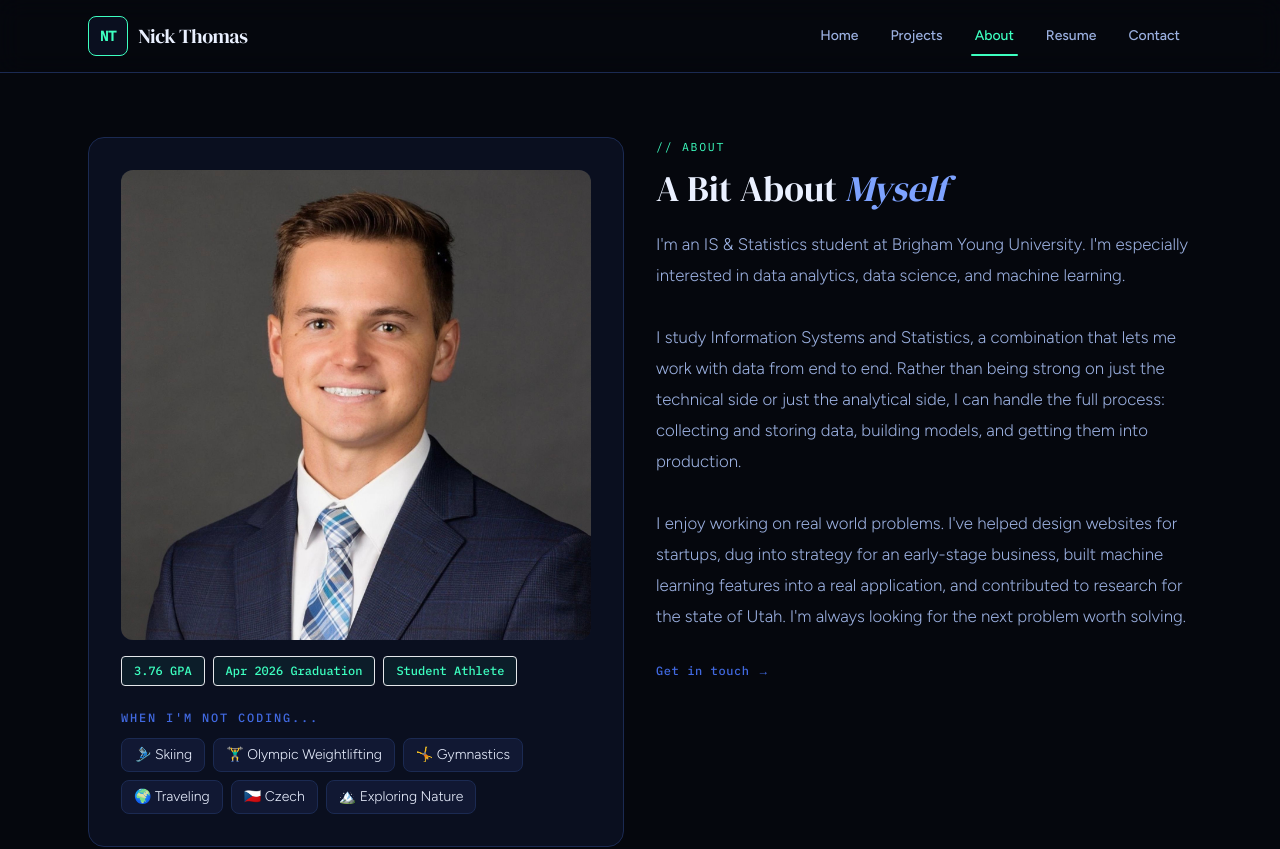
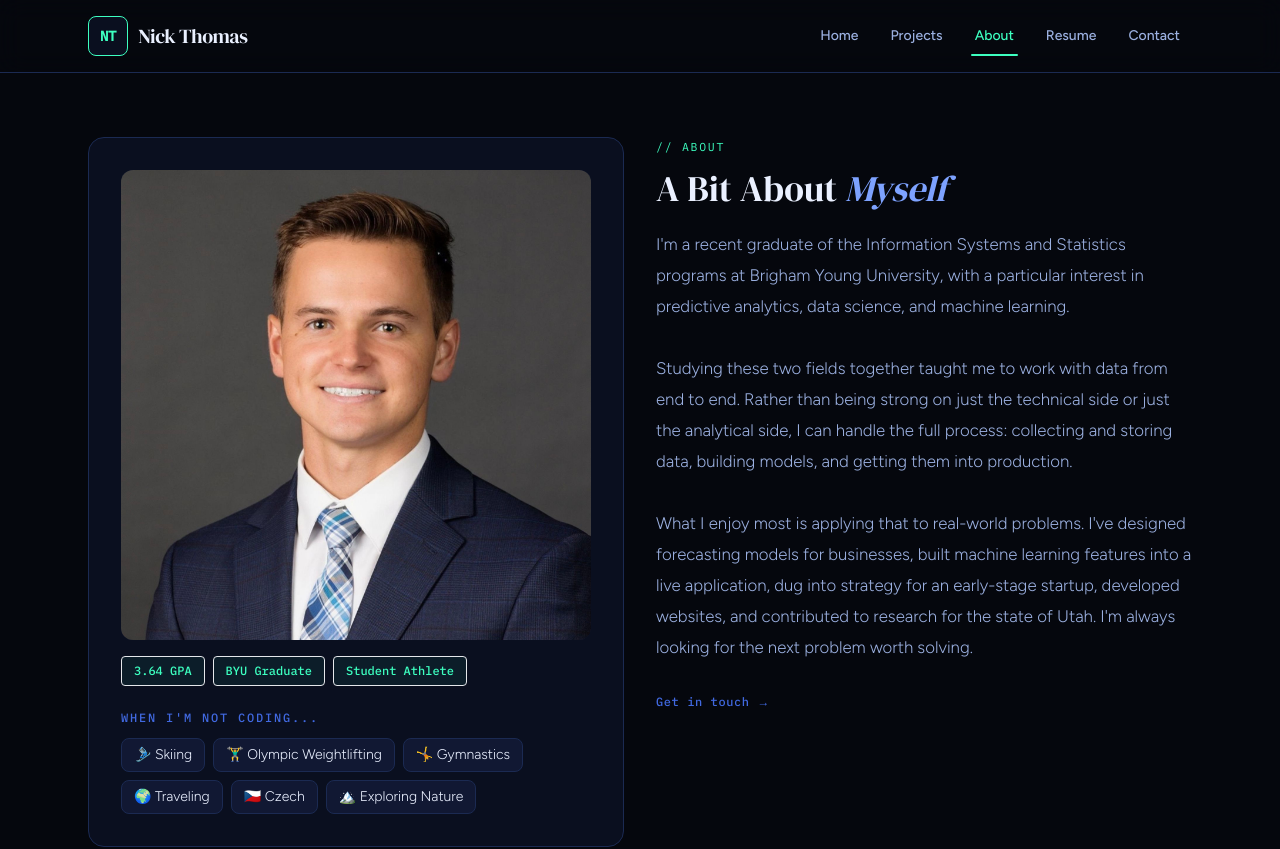
Before and after one commit to nicholasthomas18/nthomas-website, a Next.js app: page /about in a window 1280 px wide. Shown: the top 849 px of the page. Built offline with nearby package versions, Linux system fonts and the light colour scheme.

Commit message:
various changes

```diff
--- a/app/resume/page.tsx
+++ b/app/resume/page.tsx
@@ -1,6 +1,5 @@
 import Link from "next/link";
 import { CountUp } from "@/components/CountUp";
-
 export const metadata = {
   title: "Resume",
   description: "Experience and education overview.",
--- a/data/about.ts
+++ b/data/about.ts
@@ -4,16 +4,16 @@ export const bio = {
   name: "Nick Thomas",
   tagline: "I do all things data",
   short:
-    "Information Systems & Statistics student at BYU experienced in all things data from business analytics to data science processes to machine learning.",
-  long: `I'm an IS & Statistics student at Brigham Young University. I'm especially interested in data analytics, data science, and machine learning.
+    "Information Systems & Statistics graduate from BYU experienced in all things data from business analytics to data science processes to machine learning.",
+  long: `I'm a recent graduate of the Information Systems and Statistics programs at Brigham Young University, with a particular interest in predictive analytics, data science, and machine learning.
 
-I study Information Systems and Statistics, a combination that lets me work with data from end to end. Rather than being strong on just the technical side or just the analytical side, I can handle the full process: collecting and storing data, building models, and getting them into production.
+Studying these two fields together taught me to work with data from end to end. Rather than being strong on just the technical side or just the analytical side, I can handle the full process: collecting and storing data, building models, and getting them into production.
 
-I enjoy working on real world problems. I've helped design websites for startups, dug into strategy for an early-stage business, built machine learning features into a real application, and contributed to research for the state of Utah. I'm always looking for the next problem worth solving.`,
+What I enjoy most is applying that to real-world problems. I've designed forecasting models for businesses, built machine learning features into a live application, dug into strategy for an early-stage startup, developed websites, and contributed to research for the state of Utah. I'm always looking for the next problem worth solving.`,
   profileImage: "/images/photos/profile.jpg",
   badges: [
-    { label: "3.76 GPA" },
-    { label: "Apr 2026 Graduation" },
+    { label: "3.64 GPA" },
+    { label: "BYU Graduate" },
     { label: "Student Athlete" },
   ],
   hobbies: [
```
